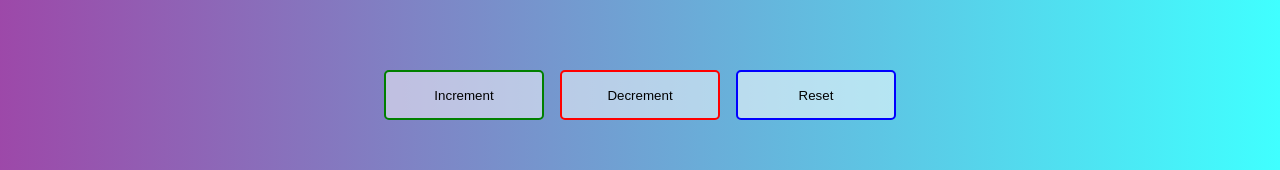
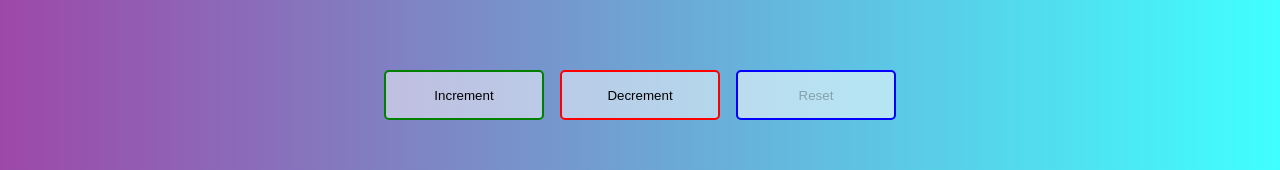
Before and after one commit to shubhamsaurav09/counter, a React (Create React App) app: page / in a window 1280 px wide. Shown: the part 378-548 px from the top of the page. Built offline with nearby package versions, Linux system fonts and the light colour scheme.

Commit message:
Practice again

```diff
--- a/src/App.js
+++ b/src/App.js
@@ -23,7 +23,7 @@ export default function App() {
         <button id="decrement" onClick={handleDecrement}>
           Decrement
         </button>
-        <button id="reset" onClick={() => setCount(0)}>
+        <button id="reset" onClick={() => setCount(0)} disabled={disableReset}>
           Reset
         </button>
       </div>
```
